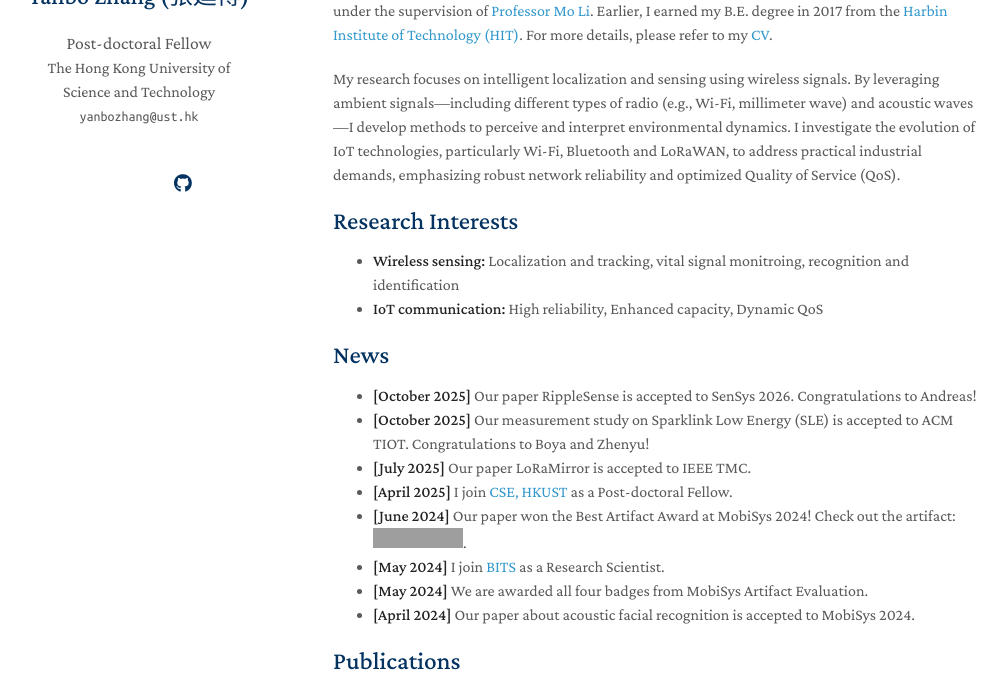
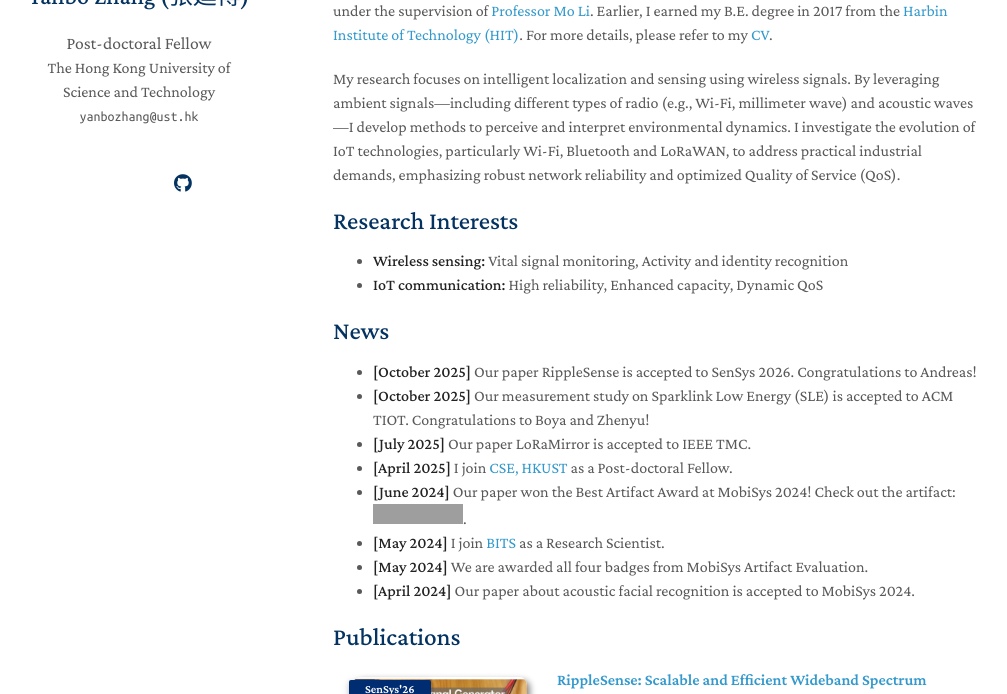
Before and after one commit to yanbozhang003/yanbozhang003.github.io, a Jekyll site: the page built from index.md, in a window 1280 px wide and 900 px high, cut to the strip 206-900 px from the top of the window. Shown: the whole strip, without its empty margins (137-1144 px from the left). Built offline with Jekyll 4.4.1, drawn with Linux system fonts in a browser that asks for light colours; nearby versions of some CDN libraries; a style sheet for code colours, icons or effects is not loaded; our own code applies the rules of GitHub Pages for plain Markdown files; grey boxes are pictures that could not be loaded.

Commit message:
Update index.md

```diff
--- a/index.md
+++ b/index.md
@@ -20,7 +20,7 @@
 
 ## Research Interests
 
-- **Wireless sensing:** Localization and tracking, vital signal monitroing, recognition and identification
+- **Wireless sensing:** Vital signal monitoring, Activity and identity recognition
 - **IoT communication:** High reliability, Enhanced capacity, Dynamic QoS
 <!-- - **Reconfigurable Intelligent Surface (RIS):** Antenna design and system optimization -->
 
```
